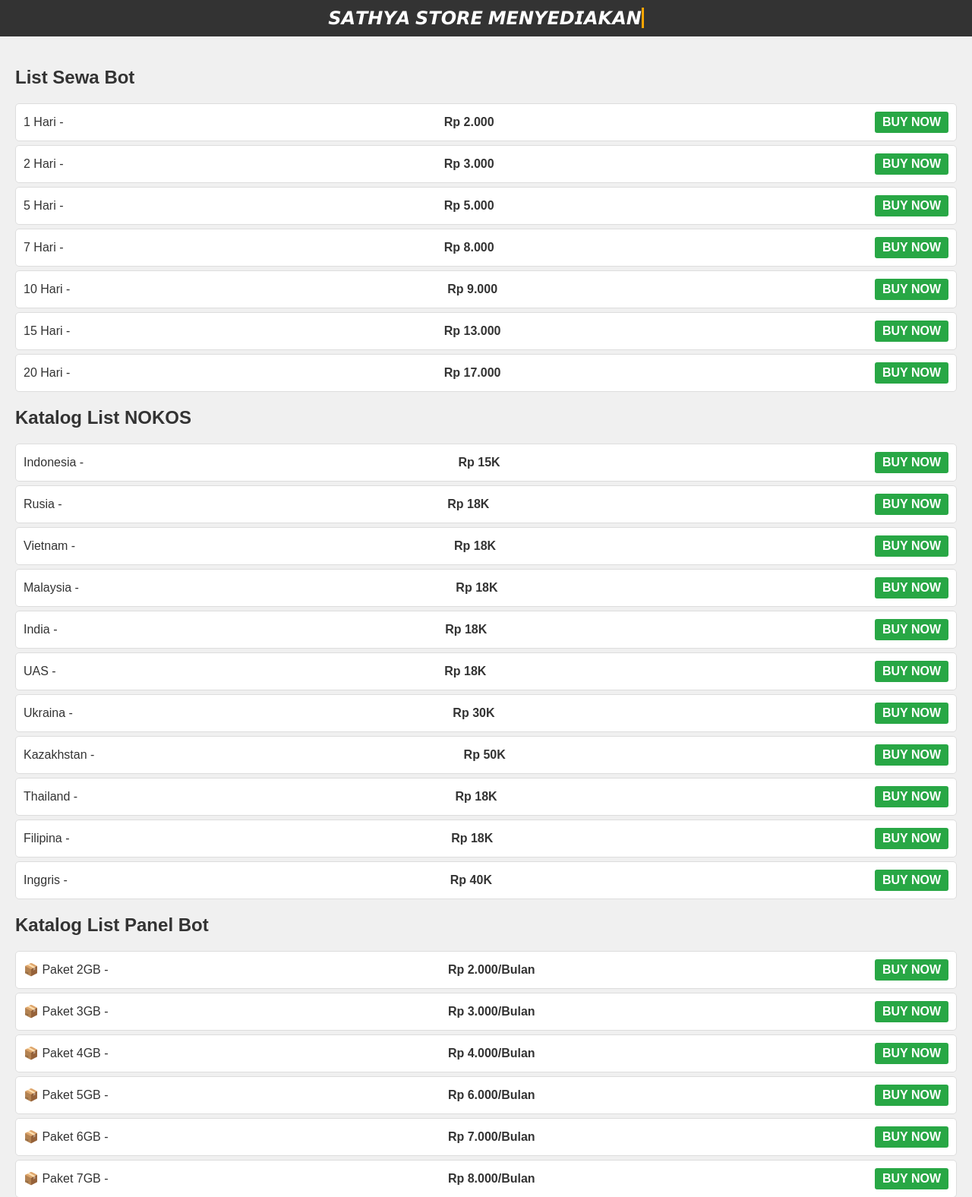
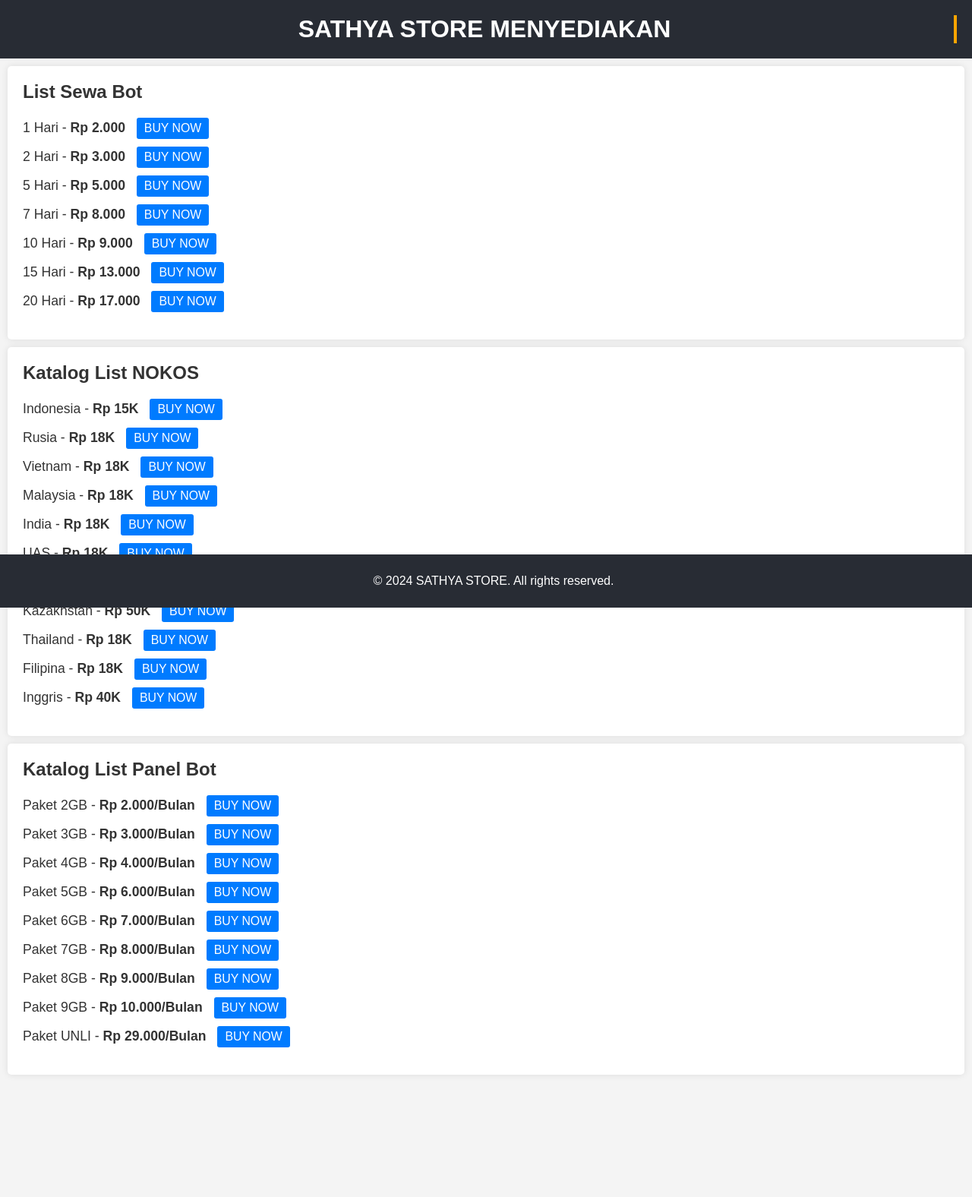
Before and after one commit to sathya01lllll/teshtml, a plain HTML site: page index.html in a window 1280 px wide. Shown: the top 1576 px of the page at 76% size. After the commit the page ends 1425 px from the top, so only its background shows below. Drawn offline with Linux system fonts and the light colour scheme.

Commit message:
index.html

```diff
--- a/index.html
+++ b/index.html
@@ -9,25 +9,23 @@
             font-family: Arial, sans-serif;
             margin: 0;
             padding: 0;
-            background: #f0f0f0;
+            background: #f4f4f4;
             color: #333;
-            overflow-x: hidden;
         }
-        header {
-            background: #333;
+        .header {
+            background: #282c34;
             color: #fff;
-            padding: 10px 0;
+            padding: 20px;
             text-align: center;
+            position: relative;
         }
-        .animated-text {
-            font-size: 24px;
-            font-weight: bold;
-            color: #fff;
+        .header h1 {
+            font-size: 2em;
+            margin: 0;
             overflow: hidden;
             white-space: nowrap;
             border-right: .15em solid orange;
-            animation: typing 4s steps(30, end), blink-caret .75s step-end infinite;
-            display: inline;
+            animation: typing 3.5s steps(40, end), blink-caret .75s step-end infinite;
         }
         @keyframes typing {
             from { width: 0; }
@@ -37,76 +35,69 @@
             from, to { border-color: transparent; }
             50% { border-color: orange; }
         }
-        .container {
+        .catalog-section {
             padding: 20px;
+            margin: 10px;
+            background: #fff;
+            border-radius: 5px;
+            box-shadow: 0 0 10px rgba(0,0,0,0.1);
         }
-        .catalog-section {
-            margin-bottom: 20px;
-        }
-        h2 {
-            color: #333;
+        .catalog-section h2 {
+            margin-top: 0;
+            font-size: 1.5em;
         }
         .product-list {
             list-style: none;
             padding: 0;
         }
         .product-list li {
-            background: #fff;
-            margin: 5px 0;
-            padding: 10px;
-            border: 1px solid #ddd;
-            border-radius: 5px;
-            display: flex;
-            justify-content: space-between;
-            align-items: center;
+            margin: 10px 0;
+            font-size: 1.1em;
         }
         .price {
             font-weight: bold;
         }
         .btn {
+            display: inline-block;
+            margin-left: 10px;
+            padding: 5px 10px;
+            background: #007bff;
+            color: #fff;
             text-decoration: none;
-            color: #fff;
-            background-color: #28a745;
-            padding: 5px 10px;
             border-radius: 3px;
-            font-weight: bold;
-            transition: background-color 0.3s;
+            font-size: 0.9em;
+            transition: background 0.3s;
         }
         .btn:hover {
-            background-color: #218838;
+            background: #0056b3;
         }
         footer {
-            background: #333;
+            background: #282c34;
             color: #fff;
-            padding: 10px 0;
             text-align: center;
-        }
-        audio {
-            display: none;
+            padding: 10px;
+            position: fixed;
+            bottom: 0;
+            width: 100%;
         }
     </style>
 </head>
 <body>
-    <header>
-        <div class="animated-text">𝙎𝘼𝙏𝙃𝙔𝘼 𝙎𝙏𝙊𝙍𝙀 𝙈𝙀𝙉𝙔𝙀𝘿𝙄𝘼𝙆𝘼𝙉</div>
+    <header class="header">
+        <h1>SATHYA STORE MENYEDIAKAN</h1>
     </header>
 
-    <audio autoplay loop>
-        <source src="https://s51.aconvert.com/convert/p3r68-cdx67/28ots-euign.mp3" type="audio/mpeg">
-        Your browser does not support the audio element.
-    </audio>
-
-    <div class="container">
+    <div class="catalog">
         <div class="catalog-section">
             <h2>List Sewa Bot</h2>
             <ul class="product-list">
-                <li>1 Hari - <span class="price">Rp 2.000</span> <a href="https://wa.me/6281329731976?text=Saya%20ingin%20sewa%20bot%201%20hari" class="btn">BUY NOW</a></li>
-                <li>2 Hari - <span class="price">Rp 3.000</span> <a href="https://wa.me/6281329731976?text=Saya%20ingin%20sewa%20bot%202%20hari" class="btn">BUY NOW</a></li>
-                <li>5 Hari - <span class="price">Rp 5.000</span> <a href="https://wa.me/6281329731976?text=Saya%20ingin%20sewa%20bot%205%20hari" class="btn">BUY NOW</a></li>
-                <li>7 Hari - <span class="price">Rp 8.000</span> <a href="https://wa.me/6281329731976?text=Saya%20ingin%20sewa%20bot%207%20hari" class="btn">BUY NOW</a></li>
-                <li>10 Hari - <span class="price">Rp 9.000</span> <a href="https://wa.me/6281329731976?text=Saya%20ingin%20sewa%20bot%2010%20hari" class="btn">BUY NOW</a></li>
-                <li>15 Hari - <span class="price">Rp 13.000</span> <a href="https://wa.me/6281329731976?text=Saya%20ingin%20sewa%20bot%2015%20hari" class="btn">BUY NOW</a></li>
-                <li>20 Hari - <span class="price">Rp 17.000</span> <a href="https://wa.me/6281329731976?text=Saya%20ingin%20sewa%20bot%2020%20hari" class="btn">BUY NOW</a></li>
+                <li>1 Hari - <span class="price">Rp 2.000</span> <a href="https://wa.me/6281329731976?text=Saya%20ingin%20sewa%20bot%20untuk%201%20hari" class="btn">BUY NOW</a></li>
+                <li>2 Hari - <span class="price">Rp 3.000</span> <a href="https://wa.me/6281329731976?text=Saya%20ingin%20sewa%20bot%20untuk%202%20hari" class="btn">BUY NOW</a></li>
+                <li>5 Hari - <span class="price">Rp 5.000</span> <a href="https://wa.me/6281329731976?text=Saya%20ingin%20sewa%20bot%20untuk%205%20hari" class="btn">BUY NOW</a></li>
+                <li>7 Hari - <span class="price">Rp 8.000</span> <a href="https://wa.me/6281329731976?text=Saya%20ingin%20sewa%20bot%20untuk%207%20hari" class="btn">BUY NOW</a></li>
+                <li>10 Hari - <span class="price">Rp 9.000</span> <a href="https://wa.me/6281329731976?text=Saya%20ingin%20sewa%20bot%20untuk%2010%20hari" class="btn">BUY NOW</a></li>
+                <li>15 Hari - <span class="price">Rp 13.000</span> <a href="https://wa.me/6281329731976?text=Saya%20ingin%20sewa%20bot%20untuk%2015%20hari" class="btn">BUY NOW</a></li>
+                <li>20 Hari - <span class="price">Rp 17.000</span> <a href="https://wa.me/6281329731976?text=Saya%20ingin%20sewa%20bot%20untuk%2020%20hari" class="btn">BUY NOW</a></li>
             </ul>
         </div>
 
@@ -130,37 +121,26 @@
         <div class="catalog-section">
             <h2>Katalog List Panel Bot</h2>
             <ul class="product-list">
-                <li>📦 Paket 2GB - <span class="price">Rp 2.000/Bulan</span> <a href="https://wa.me/6281329731976?text=Saya%20ingin%20beli%20Paket%202GB" class="btn">BUY NOW</a></li>
-                <li>📦 Paket 3GB - <span class="price">Rp 3.000/Bulan</span> <a href="https://wa.me/6281329731976?text=Saya%20ingin%20beli%20Paket%203GB" class="btn">BUY NOW</a></li>
-                <li>📦 Paket 4GB - <span class="price">Rp 4.000/Bulan</span> <a href="https://wa.me/6281329731976?text=Saya%20ingin%20beli%20Paket%204GB" class="btn">BUY NOW</a></li>
-                <li>📦 Paket 5GB - <span class="price">Rp 6.000/Bulan</span> <a href="https://wa.me/6281329731976?text=Saya%20ingin%20beli%20Paket%205GB" class="btn">BUY NOW</a></li>
-                <li>📦 Paket 6GB - <span class="price">Rp 7.000/Bulan</span> <a href="https://wa.me/6281329731976?text=Saya%20ingin%20beli%20Paket%206GB" class="btn">BUY NOW</a></li>
-                <li>📦 Paket 7GB - <span class="price">Rp 8.000/Bulan</span> <a href="https://wa.me/6281329731976?text=Saya%20ingin%20beli%20Paket%207GB" class="btn">BUY NOW</a></li>
-                <li>📦 Paket 8GB - <span class="price">Rp 9.000/Bulan</span> <a href="https://wa.me/6281329731976?text=Saya%20ingin%20beli%20Paket%208GB" class="btn">BUY NOW</a></li>
-                <li>📦 Paket 9GB - <span class="price">Rp 10.000/Bulan</span> <a href="https://wa.me/6281329731976?text=Saya%20ingin%20beli%20Paket%209GB" class="btn">BUY NOW</a></li>
-                <li>📦 Paket UNLI - <span class="price">Rp 29.000/Bulan</span> <a href="https://wa.me/6281329731976?text=Saya%20ingin%20beli%20Paket%20UNLI" class="btn">BUY NOW</a></li>
-            </ul>
-        </div>
-
-        <div class="catalog-section">
-            <h2>Katalog SC Bot</h2>
-            <ul class="product-list">
-                <li>SC BUG - <span class="price">Rp 35K</span> <a href="https://wa.me/6281329731976?text=Saya%20ingin%20beli%20SC%20BUG" class="btn">BUY NOW</a></li>
-                <li>SC PushKontak - <span class="price">Rp 30K</span> <a href="https://wa.me/6281329731976?text=Saya%20ingin%20beli%20SC%20PushKontak" class="btn">BUY NOW</a></li>
-                <li>SC JPM - <span class="price">Rp 30K</span> <a href="https://wa.me/6281329731976?text=Saya%20ingin%20beli%20SC%20JPM" class="btn">BUY NOW</a></li>
-                <li>SC Jaga GC - <span class="price">Rp 30K</span> <a href="https://wa.me/6281329731976?text=Saya%20ingin%20beli%20SC%20Jaga%20GC" class="btn">BUY NOW</a></li>
-                <li>SC MD V9 - <span class="price">Rp 100K</span> <a href="https://wa.me/6281329731976?text=Saya%20ingin%20beli%20SC%20MD%20V9" class="btn">BUY NOW</a></li>
-                <li>SC MD V19 - <span class="price">Rp 200K</span> <a href="https://wa.me/6281329731976?text=Saya%20ingin%20beli%20SC%20MD%20V19" class="btn">BUY NOW</a></li>
-                <li>SC Store - <span class="price">Rp 30K</span> <a href="https://wa.me/6281329731976?text=Saya%20ingin%20beli%20SC%20Store" class="btn">BUY NOW</a></li>
-                <li>SC Button - <span class="price">Rp 30K</span> <a href="https://wa.me/6281329731976?text=Saya%20ingin%20beli%20SC%20Button" class="btn">BUY NOW</a></li>
-                <li>SC CPanel V1 - <span class="price">Rp 35K</span> <a href="https://wa.me/6281329731976?text=Saya%20ingin%20beli%20SC%20CPanel%20V1" class="btn">BUY NOW</a></li>
-                <li>SC CPanel + Nokos - <span class="price">Rp 50K</span> <a href="https://wa.me/6281329731976?text=Saya%20ingin%20beli%20SC%20CPanel%20%2B%20Nokos" class="btn">BUY NOW</a></li>
+                <li>Paket 2GB - <span class="price">Rp 2.000/Bulan</span> <a href="https://wa.me/6281329731976?text=Saya%20ingin%20beli%20Paket%202GB" class="btn">BUY NOW</a></li>
+                <li>Paket 3GB - <span class="price">Rp 3.000/Bulan</span> <a href="https://wa.me/6281329731976?text=Saya%20ingin%20beli%20Paket%203GB" class="btn">BUY NOW</a></li>
+                <li>Paket 4GB - <span class="price">Rp 4.000/Bulan</span> <a href="https://wa.me/6281329731976?text=Saya%20ingin%20beli%20Paket%204GB" class="btn">BUY NOW</a></li>
+                <li>Paket 5GB - <span class="price">Rp 6.000/Bulan</span> <a href="https://wa.me/6281329731976?text=Saya%20ingin%20beli%20Paket%205GB" class="btn">BUY NOW</a></li>
+                <li>Paket 6GB - <span class="price">Rp 7.000/Bulan</span> <a href="https://wa.me/6281329731976?text=Saya%20ingin%20beli%20Paket%206GB" class="btn">BUY NOW</a></li>
+                <li>Paket 7GB - <span class="price">Rp 8.000/Bulan</span> <a href="https://wa.me/6281329731976?text=Saya%20ingin%20beli%20Paket%207GB" class="btn">BUY NOW</a></li>
+                <li>Paket 8GB - <span class="price">Rp 9.000/Bulan</span> <a href="https://wa.me/6281329731976?text=Saya%20ingin%20beli%20Paket%208GB" class="btn">BUY NOW</a></li>
+                <li>Paket 9GB - <span class="price">Rp 10.000/Bulan</span> <a href="https://wa.me/6281329731976?text=Saya%20ingin%20beli%20Paket%209GB" class="btn">BUY NOW</a></li>
+                <li>Paket UNLI - <span class="price">Rp 29.000/Bulan</span> <a href="https://wa.me/6281329731976?text=Saya%20ingin%20beli%20Paket%20UNLI" class="btn">BUY NOW</a></li>
             </ul>
         </div>
     </div>
 
     <footer>
-        &copy; 2024 SATHYA STORE
+        <p>&copy; 2024 SATHYA STORE. All rights reserved.</p>
     </footer>
+
+    <audio autoplay>
+        <source src="https://telegra.ph/file/44774996ae35782060637.mp4" type="audio/mp4">
+        Your browser does not support the audio element.
+    </audio>
 </body>
 </html>
```
